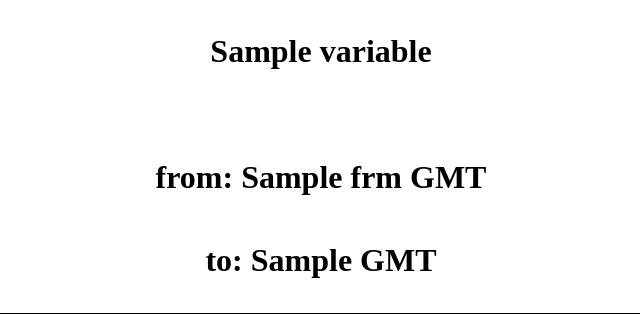
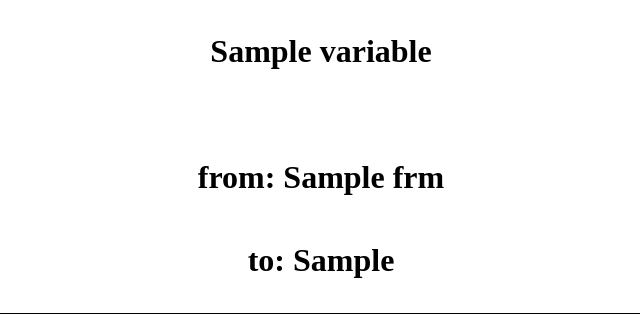
Before and after one commit to pellina01/project-study, a Flask app: template report-generator/templates/report.html in a window 1280 px wide. Shown: the top 314 px of the page, without its empty margins (319-959 px from the left). Run offline with Flask 2, Linux system fonts and the light colour scheme; the template is opened without the code that fills it: most values are stand-ins (such as "Sample title", 1, 10 or a date in 2020); parts of the project's set-up code (start-up, migrations or seed data) failed here and were passed over.

Commit message:
edit css

```diff
--- a/report-generator/templates/report.html
+++ b/report-generator/templates/report.html
@@ -75,8 +75,8 @@ body {
 </head>
     <body>
         <h1 class="center-txt">{{variables['title']}}</h1><br>
-        <h1 class="center-txt">from: {{variables['frm']}} GMT</h1>
-    	<h1 class="center-txt">to: {{variables['to']}} GMT</h1>
+        <h1 class="center-txt">from: {{variables['frm']}}</h1>
+    	<h1 class="center-txt">to: {{variables['to']}}</h1>
         <div class="container">
         {% for key, value in variables['sensors'].items() %}
         	<div class="div-{{key}}">
```
